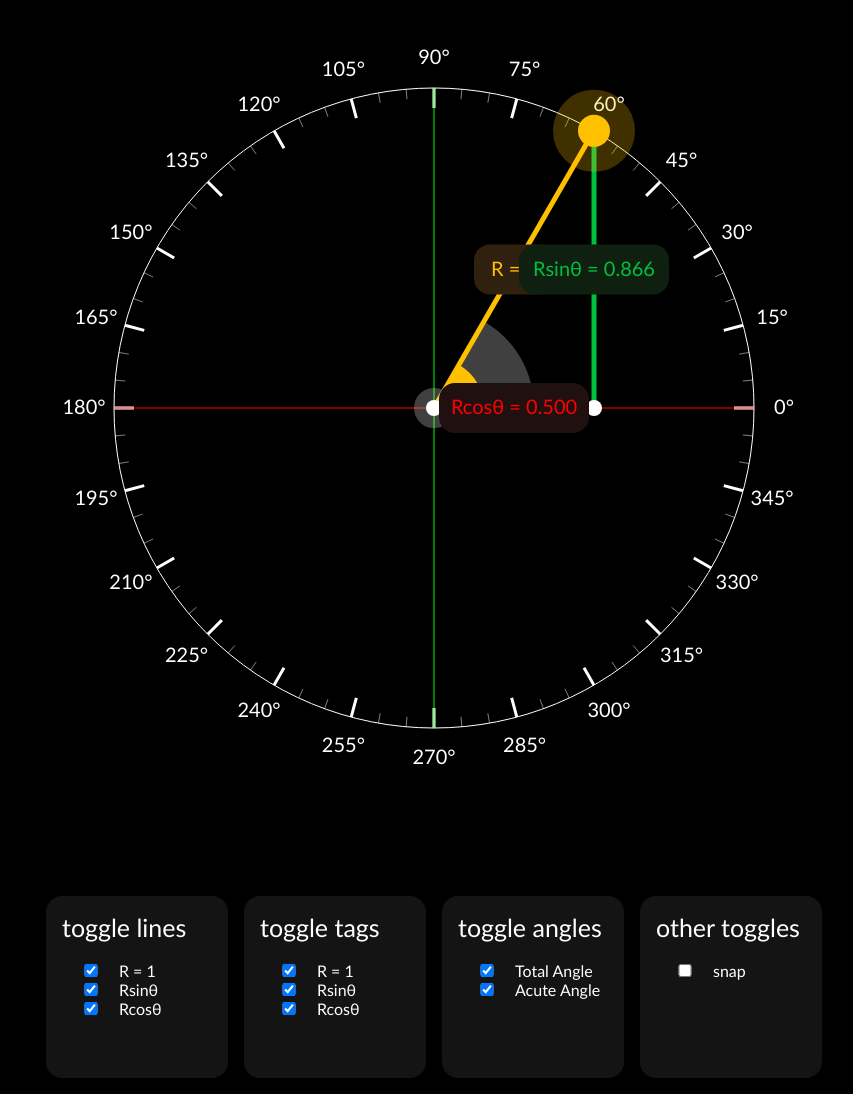
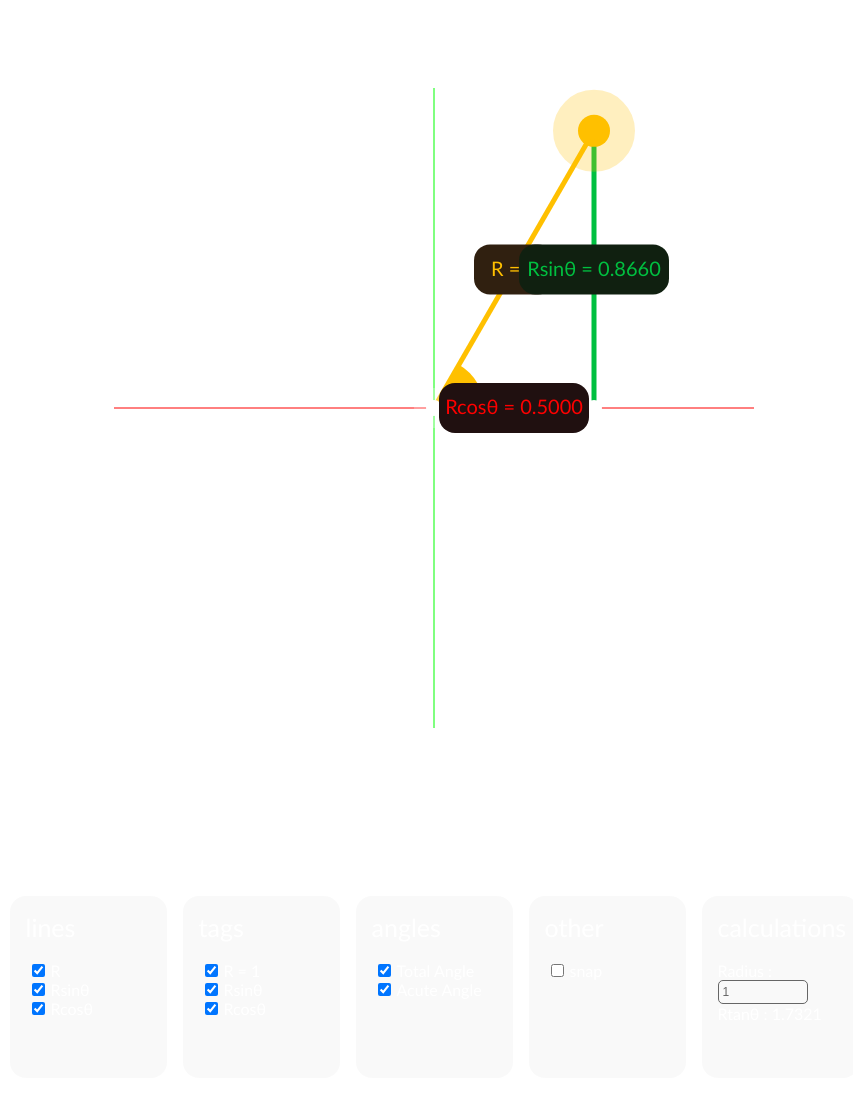
Before and after one commit to M2007U/trigOwOmetry, a plain HTML site: page index.html in a window 1280 px wide. Shown: the whole page, without its empty margins (206-1059 px from the left). Drawn offline with Linux system fonts and the light colour scheme.

Commit message:
checkbox width, Radius calc, tan calc, message angle snap

```diff
--- a/index.html
+++ b/index.html
@@ -3,39 +3,45 @@
 <head>
     <meta charset="UTF-8">
     <meta name="viewport" content="width=device-width, initial-scale=1.0">
-    <title>dragAndDrOwOp</title>
+    <title>trigOwOmetry</title>
     <link rel="stylesheet" href="styles.css" >
 </head>
-<body id="HTML_body" style="font-family:Calibri, Consolas, 'Gill Sans', 'Gill Sans MT', 'Trebuchet MS', sans-serif;background-color: black;">
+<body id="HTML_body" style="font-family:Calibri, Consolas, 'Gill Sans', 'Gill Sans MT', 'Trebuchet MS', sans-serif;">
     <div class="centerRow">
         <canvas id="kanvas" width="800" height="800"></canvas>
     </div>
     <div style="height: 80px;"></div>
     <div class="centerRow">
-        <div class="settingsBox" style="width:150px;height:150px;color:white;">
-            <font style="font-size:25px;">toggle lines </font><br>
+        <div class="settingsBox" style="width:125px;height:150px;color:white;">
+            <font style="font-size:25px;">lines </font><br>
             <br>
-            <input type="checkbox" id="field_checkBox_showR_Line" checked>R = 1<br>
+            <input type="checkbox" id="field_checkBox_showR_Line" checked>R<br>
             <input type="checkbox" id="field_checkBox_showY_Line" checked>Rsinθ<br>
             <input type="checkbox" id="field_checkBox_showX_Line" checked>Rcosθ<br>
         </div>
-        <div class="settingsBox" style="width:150px;height:150px;color:white;">
-            <font style="font-size:25px;">toggle tags </font><br>
+        <div class="settingsBox" style="width:125px;height:150px;color:white;">
+            <font style="font-size:25px;">tags </font><br>
             <br>
             <input type="checkbox" id="field_checkBox_showR_Tag" checked>R = 1<br>
             <input type="checkbox" id="field_checkBox_showY_Tag" checked>Rsinθ<br>
             <input type="checkbox" id="field_checkBox_showX_Tag" checked>Rcosθ<br>
         </div>
-        <div class="settingsBox" style="width:150px;height:150px;color:white;">
-            <font style="font-size:25px;">toggle angles </font><br>
+        <div class="settingsBox" style="width:125px;height:150px;color:white;">
+            <font style="font-size:25px;">angles </font><br>
             <br>
             <input type="checkbox" id="field_checkBox_showAngle_Total" checked>Total Angle<br>
             <input type="checkbox" id="field_checkBox_showAngle_Acute" checked>Acute Angle<br>
         </div>
-        <div class="settingsBox" style="width:150px;height:150px;color:white;">
-            <font style="font-size:25px;">other toggles </font><br>
+        <div class="settingsBox" style="width:125px;height:150px;color:white;">
+            <font style="font-size:25px;">other</font><br>
             <br>
             <input type="checkbox" id="field_checkBox_snap">snap<br>
+        </div>
+        <div class="settingsBox" style="width:125px;height:150px;color:white;">
+            <font style="font-size:25px;">calculations </font><br>
+            <br>
+            Radius : <input type="number" id="field_textBox_Radius" inputmode="numeric" pattern="[0-9]*" style="width:80px" value="1"><br>
+            Rtanθ : <font id="field_text_tanθ"></font><br>
         </div>
 
 
--- a/main.js
+++ b/main.js
@@ -89,6 +89,9 @@ var field_checkBox_showAngle_Total = POwO_docgetel("field_checkBox_showAngle_Tot
 var field_checkBox_showAngle_Acute = POwO_docgetel("field_checkBox_showAngle_Acute")
 
 var field_checkBox_snap = POwO_docgetel("field_checkBox_snap");
+
+var field_textBox_Radius = POwO_docgetel("field_textBox_Radius");
+var field_text_tanθ = POwO_docgetel("field_text_tanθ")
 
 var GLOBAL_RingRadius = 320
 var GLOBAL_TickMarkSize = 20
@@ -190,15 +193,22 @@ function POwO_getMouse(event)
     };
 }
 
+function POwO_Angle_Snap(inAngle)
+{
+    let outAngle = inAngle
+    for(let i = POwO_Math_DegToRad(-180 - 7.5) ; i <  POwO_Math_DegToRad(-172.5 + 360) ; i += POwO_Math_DegToRad(15))
+    {
+        if ( POwO_Math_IsInRange_Exclusive(i, outAngle , i + POwO_Math_DegToRad(15))){ outAngle = i + POwO_Math_DegToRad( 7.5 ) }
+    }
+    return outAngle;
+}
+
 function POwO_fromMousePosToAngle(inMouseX, inMouseY)
 {
     let temp_Angle = Math.atan2(GLOBAL_CenterY - inMouseY, inMouseX - GLOBAL_CenterX )
     if (field_checkBox_snap.checked)
     {
-        for(let i = POwO_Math_DegToRad(-180 - 7.5) ; i <  POwO_Math_DegToRad(-172.5 + 360) ; i += POwO_Math_DegToRad(15))
-        {
-            if ( POwO_Math_IsInRange_Exclusive(i, temp_Angle , i + POwO_Math_DegToRad(15))){ temp_Angle = i + POwO_Math_DegToRad( 7.5 ) }
-        }
+        temp_Angle = POwO_Angle_Snap(temp_Angle)
     }
     return temp_Angle
 }
@@ -406,9 +416,14 @@ function POwO_RedrawAll()
     let temp_TagCoord_X = ( GLOBAL_CenterX * 2 + temp_deltaX ) / 2
     let temp_TagCoord_Y = (GLOBAL_CenterY * 2 - temp_deltaY) / 2
 
-    if (field_checkBox_showR_Tag.checked){POwO_Kanvas_DrawTag(temp_TagCoord_X, temp_TagCoord_Y, 80, 50, 16, "#302010","R = 1","#FFC000","20px Calibri")}
-    if (field_checkBox_showX_Tag.checked){POwO_Kanvas_DrawTag(temp_TagCoord_X, GLOBAL_CenterY, 150, 50, 16, "#201010","Rcosθ = " + Math.cos(GLOBAL_Angle).toFixed(3),"#FF0000","20px Calibri")}
-    if (field_checkBox_showY_Tag.checked){POwO_Kanvas_DrawTag(GLOBAL_CenterX + temp_deltaX, temp_TagCoord_Y, 150,50,16, "#102010", "Rsinθ = " + Math.sin(GLOBAL_Angle).toFixed(3),"#00C040", "20px Calibri" )}
+    let temp_calc_Radius = field_textBox_Radius.value
+    let temp_calc_Sin = temp_calc_Radius * Math.sin(GLOBAL_Angle)
+    let temp_calc_Cos = temp_calc_Radius * Math.cos(GLOBAL_Angle)
+
+    if (field_checkBox_showR_Tag.checked){POwO_Kanvas_DrawTag(temp_TagCoord_X, temp_TagCoord_Y, 80, 50, 16, "#302010","R = " + temp_calc_Radius.toString(),"#FFC000","20px Calibri")}
+    if (field_checkBox_showX_Tag.checked){POwO_Kanvas_DrawTag(temp_TagCoord_X, GLOBAL_CenterY, 150, 50, 16, "#201010","Rcosθ = " + temp_calc_Cos.toFixed(4),"#FF0000","20px Calibri")}
+    if (field_checkBox_showY_Tag.checked){POwO_Kanvas_DrawTag(GLOBAL_CenterX + temp_deltaX, temp_TagCoord_Y, 150,50,16, "#102010", "Rsinθ = " + temp_calc_Sin.toFixed(4),"#00C040", "20px Calibri" )}
+    field_text_tanθ.textContent = (temp_calc_Sin / temp_calc_Cos).toFixed(4)
 }
 
 
@@ -444,7 +459,14 @@ HTML_Body.addEventListener("mouseup", () => {
 });
 
 window.addEventListener("message",(event) => {
-    GLOBAL_Angle = event.data / 360 * Math.PI * 2
+    let getAngle = event.data / 360 * Math.PI * 2
+
+    if (field_checkBox_snap.checked)
+    {
+        getAngle = POwO_Angle_Snap(getAngle)
+    }
+
+    GLOBAL_Angle = getAngle
     POwO_RedrawAll();
 })
 
--- a/styles.css
+++ b/styles.css
@@ -63,6 +63,12 @@
     z-index: 1024;
 }
 
+input[type="checkbox"]{
+    margin: 0px;
+    padding: 0px;
+    width : 25px;
+}
+
 .bar
 {
     width : 40px;
```
